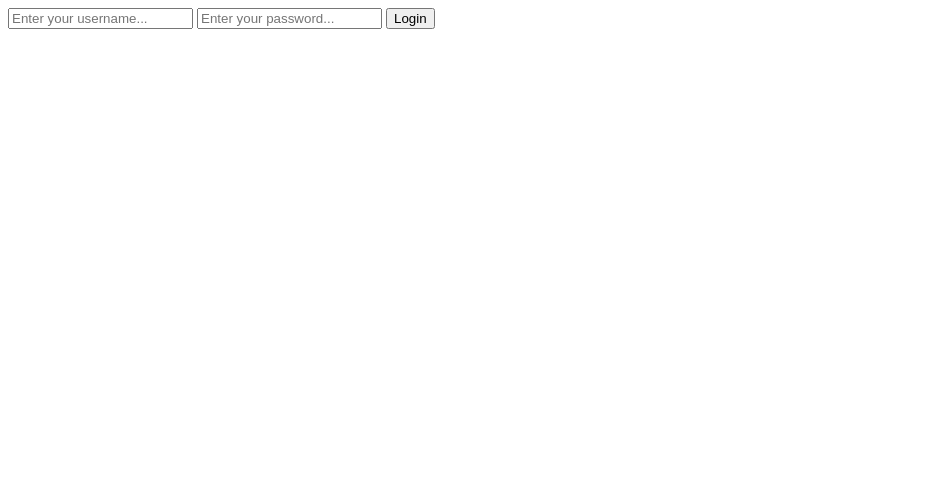
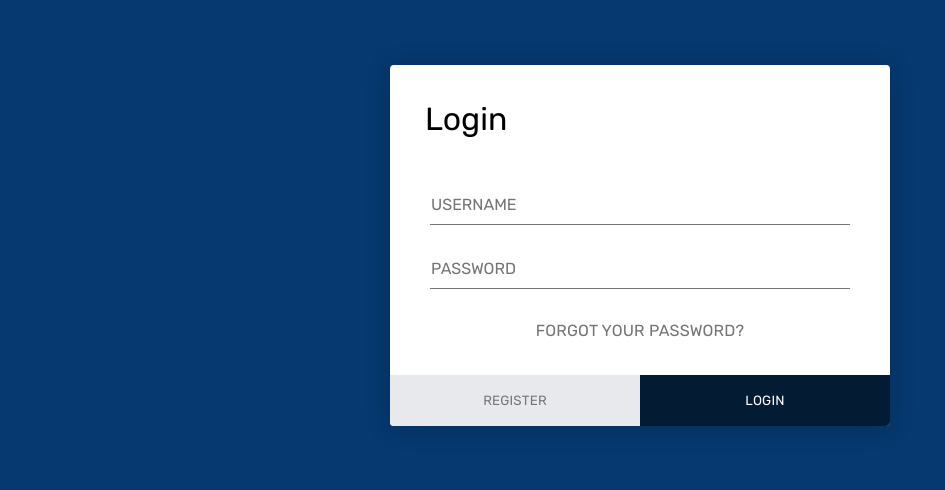
Before and after one commit to vishwasluhana/tododjango, a Django app: template templates/login.html in a window 1280 px wide. Shown: the top 490 px of the page, without its empty margins (0-945 px from the left). Run offline with Django 3.2, Linux system fonts and the light colour scheme; the template is opened without the code that fills it, so the values that code supplies are empty.

Commit message:
add UI to login form

```diff
--- /dev/null
+++ b/static/css/login-style.css
@@ -0,0 +1,110 @@
+* {
+  margin: 0;
+  padding: 0;
+  box-sizing: border-box;
+  -webkit-font-smoothing: antialiased;
+}
+
+body {
+  /* background: #e35869; */
+  background: #063970;
+  font-family: 'Rubik', sans-serif;
+}
+
+.login-form {
+  background: #fff;
+  width: 500px;
+  margin: 65px auto;
+  display: -webkit-box;
+  display: flex;
+  -webkit-box-orient: vertical;
+  -webkit-box-direction: normal;
+          flex-direction: column;
+  border-radius: 4px;
+  box-shadow: 0 2px 25px rgba(0, 0, 0, 0.2);
+}
+.login-form h1 {
+  padding: 35px 35px 0 35px;
+  font-weight: 300;
+}
+.login-form .content {
+  padding: 35px;
+  text-align: center;
+}
+.login-form .input-field {
+  padding: 12px 5px;
+}
+.login-form .input-field input {
+  font-size: 16px;
+  display: block;
+  font-family: 'Rubik', sans-serif;
+  width: 100%;
+  padding: 10px 1px;
+  border: 0;
+  border-bottom: 1px solid #747474;
+  outline: none;
+  -webkit-transition: all .2s;
+  transition: all .2s;
+}
+.login-form .input-field input::-webkit-input-placeholder {
+  text-transform: uppercase;
+}
+.login-form .input-field input::-moz-placeholder {
+  text-transform: uppercase;
+}
+.login-form .input-field input:-ms-input-placeholder {
+  text-transform: uppercase;
+}
+.login-form .input-field input::-ms-input-placeholder {
+  text-transform: uppercase;
+}
+.login-form .input-field input::placeholder {
+  text-transform: uppercase;
+}
+.login-form .input-field input:focus {
+  border-color: #222;
+}
+.login-form a.link {
+  text-decoration: none;
+  color: #747474;
+  letter-spacing: 0.2px;
+  text-transform: uppercase;
+  display: inline-block;
+  margin-top: 20px;
+}
+.login-form .action {
+  display: -webkit-box;
+  display: flex;
+  -webkit-box-orient: horizontal;
+  -webkit-box-direction: normal;
+          flex-direction: row;
+}
+.login-form .action button {
+  width: 100%;
+  border: none;
+  padding: 18px;
+  font-family: 'Rubik', sans-serif;
+  cursor: pointer;
+  text-transform: uppercase;
+  background: #e8e9ec;
+  color: #777;
+  border-bottom-left-radius: 4px;
+  border-bottom-right-radius: 0;
+  letter-spacing: 0.2px;
+  outline: 0;
+  -webkit-transition: all .3s;
+  transition: all .3s;
+}
+.login-form .action button:hover {
+  background: #d8d8d8;
+}
+.login-form .action button:nth-child(2) {
+  /* background: #2d3b55; */
+  background: #031b33;
+  color: #fff;
+  border-bottom-left-radius: 0;
+  border-bottom-right-radius: 4px;
+}
+.login-form .action button:nth-child(2):hover {
+  background: #3c4d6d;
+}
--- a/templates/login.html
+++ b/templates/login.html
@@ -1,3 +1,4 @@
+{% load static %}
 <!DOCTYPE html>
 <html lang="en">
 
@@ -7,15 +8,31 @@
     <meta name="viewport" content="width=device-width, initial-scale=1.0">
     <title>Login</title>
     <link rel="icon" type="image/x-icon" href="https://img.icons8.com/ios-filled/50/null/todo-list.png">
+    <link rel='stylesheet' href='https://fonts.googleapis.com/css?family=Rubik:400,700'>
+    <link rel="stylesheet" href="{% static 'css/login-style.css' %}">
 </head>
 
 <body>
-    <form action="{% url 'login' %}" method="post">
-        {% csrf_token %}
-        <input type="text" placeholder="Enter your username..." name="username">
-        <input type="password" placeholder="Enter your password..." name="password">
-        <input type="submit" value="Login">
-    </form>
+    <div class="login-form">
+        <h1>Login</h1>
+        <form action="{% url 'login' %}" method="POST">
+            {% csrf_token %}
+            <div class="content">
+                <div class="input-field">
+                    <input type="text" placeholder="Username" name="username">
+                </div>
+                <div class="input-field">
+                    <input type="password" placeholder="Password" name="password">
+                </div>
+                <a href="#" class="link">Forgot Your Password?</a>
+            </div>
+            <div class="action">
+                <button>Register</button>
+                <button type="submit">Login</button>
+            </div>
+        </form>
+    </div>
+
 </body>
 
 </html>
```
